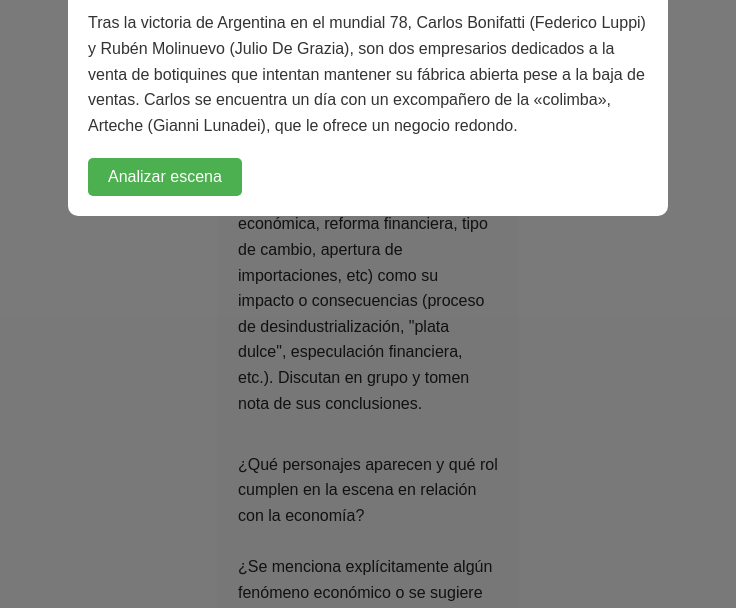
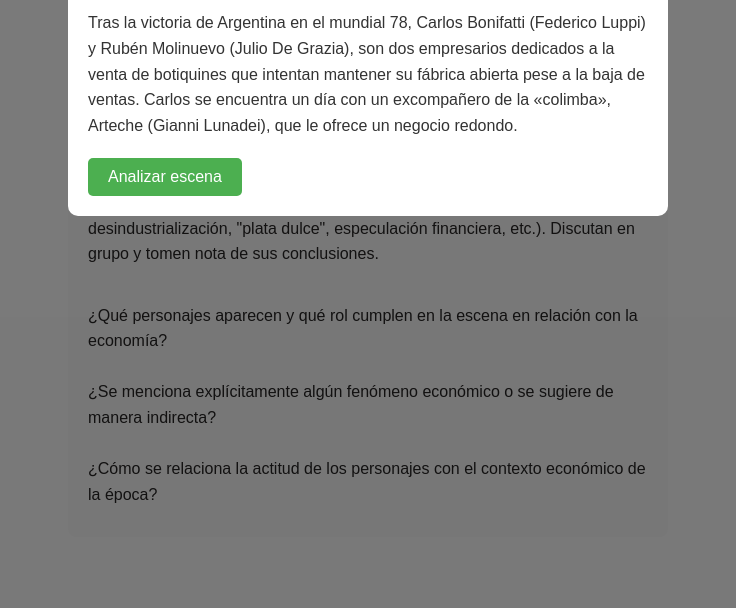
Before and after one commit to MarSolaz/PlataDulce, a plain HTML site: page index.html in a window 1280 px wide. Shown: the part 192-800 px from the top of the page, without its empty margins (272-1008 px from the left). Drawn offline with Linux system fonts and the light colour scheme.

Commit message:
Update index.html

```diff
--- a/index.html
+++ b/index.html
@@ -80,8 +80,10 @@
       background-color: #f0f0f0;
       padding: 20px;
       border-radius: 8px;
-      width: 300px;
-      margin: 0 auto;
+      width: 80%;
+      max-width: 600px;
+      margin: 30px auto;
+      text-align: left;
     }
   </style>
 </head>
@@ -89,7 +91,6 @@
 
   <h1>Fragmentos de "Plata Dulce" (1982)</h1>
 
-  <!-- Modal con sinopsis -->
   <div id="myModal" class="modal">
     <div class="modal-content">
       <span class="close">&times;</span>
@@ -101,15 +102,12 @@
     </div>
   </div>
 
-  <!-- Contenedor para el video -->
   <div id="video-container"></div>
 
-  <!-- Botón para reabrir la sinopsis -->
   <div style="margin-top: 20px;">
     <button class="button" id="volverAbrirModal">Volver a leer sinopsis</button>
   </div>
 
-  <!-- Consignas -->
   <div id="consignas">
     <h3>Consignas:</h3>
     <ul>
@@ -122,6 +120,7 @@
   </div>
 
   <script>
+    // Tiempos en segundos para el nuevo video
     const fragmentos = [
       { start: 2603, end: 2687 },
       { start: 2278, end: 2328 },
@@ -148,11 +147,13 @@
 
     btn.onclick = function () {
       const fragmentoAleatorio = fragmentos[Math.floor(Math.random() * fragmentos.length)];
-      const videoId = "WHie3rPHXps";
+      // NUEVO ID DE VIDEO ACTUALIZADO
+      const videoId = "SSSCtldEkzQ";
       const videoUrl = `https://www.youtube.com/embed/${videoId}?start=${fragmentoAleatorio.start}&end=${fragmentoAleatorio.end}&autoplay=1`;
 
       const iframe = document.createElement("iframe");
       iframe.setAttribute("src", videoUrl);
+      iframe.setAttribute("allow", "autoplay; encrypted-media");
       iframe.setAttribute("allowfullscreen", "true");
 
       const container = document.getElementById("video-container");
```
